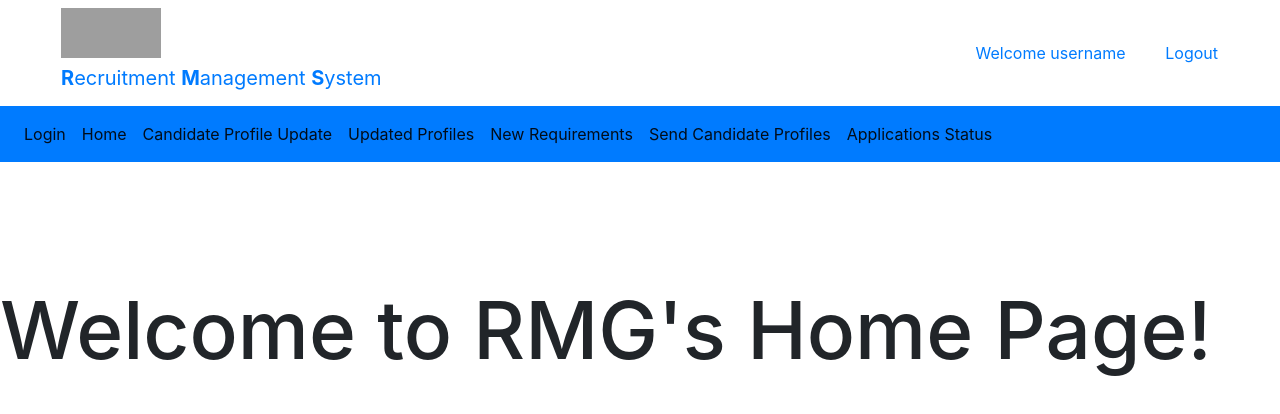
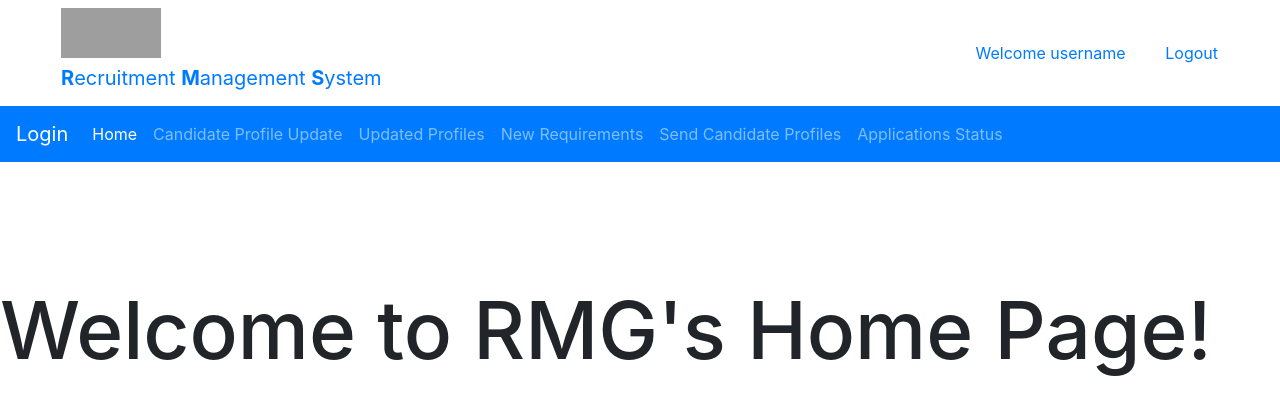
Before and after one commit to PatilS7/OPT101--RMS, a plain HTML site: page RMG_UI/index.html in a window 1280 px wide. Drawn offline with nearby package versions, Linux system fonts and the light colour scheme; grey boxes are pictures that could not be loaded.

Commit message:
Final UI for RMG Demo1

```diff
--- a/RMG_UI/index.html
+++ b/RMG_UI/index.html
@@ -18,8 +18,6 @@
 
 	<!-- Latest compiled JavaScript -->
 	<script src="https://maxcdn.bootstrapcdn.com/bootstrap/4.3.1/js/bootstrap.min.js"></script>
-
-
 
 	<title>Title</title>
 </head>
@@ -55,8 +53,12 @@
 	</header>
 </header>
 
-<nav class="navbar navbar-expand-sm bg-primary navbar-light" >
-	<ul class="nav navbar-nav">
+<!--<nav class="navbar navbar-expand-sm bg-primary navbar-light" >
+	<button class="navbar-toggler" type="button" data-toggle="collapse" data-target="#navbarText" aria-controls="navbarText" aria-expanded="false" aria-label="Toggle navigation">
+		<span class="navbar-toggler-icon"></span>
+	</button>
+	<div class="collapse navbar-collapse" id="navbarText">
+	<ul class="nav navbar-nav mr-auto">
 		<li class="nav-item active"><a class="nav-link"  href="./../index.html">Login</a></li>
 		<li class="nav-item active"><a class="nav-link"  href="./index.html">Home</a></li>
 		<li class="nav-item active"><a class="nav-link"  href="./rel_path/rmg_candidateUpdate.html">Candidate Profile Update</a></li>
@@ -65,7 +67,29 @@
 		<li class="nav-item active"><a class="nav-link"  href="./rel_path/rmg_sendCandidatesToAccount.html">Send Candidate Profiles</a></li>
 		<li class="nav-item active"><a class="nav-link"  href="./rel_path/rmg_candidateApplicationStatus.html">Applications Status</a></li>
 	</ul>
+	</div>
+</nav>-->
+
+<nav class="navbar navbar-expand-lg navbar-dark bg-primary">
+
+	<a class="navbar-brand" href="./../index.html">Login</a>
+	<button class="navbar-toggler" type="button" data-toggle="collapse" data-target="#navbarText" aria-controls="navbarText" aria-expanded="false" aria-label="Toggle navigation">
+		<span class="navbar-toggler-icon"></span>
+	</button>
+	<div class="collapse navbar-collapse" id="navbarText">
+		<ul class="navbar-nav mr-auto">
+			<li class="nav-item active">
+				<a class="nav-link" href="./index.html">Home<span class="sr-only">(current)</span></a>
+			</li>
+			<li class="nav-item"><a class="nav-link"  href="./rel_path/rmg_candidateUpdate.html">Candidate Profile Update</a></li>
+			<li class="nav-item"><a class="nav-link"  href="./rel_path/rmg_updatedProfileList.html">Updated Profiles</a></li>
+			<li class="nav-item"><a class="nav-link"  href="./rel_path/rmg_accountRequirement.html">New Requirements</a></li>
+			<li class="nav-item"><a class="nav-link"  href="./rel_path/rmg_sendCandidatesToAccount.html">Send Candidate Profiles</a></li>
+			<li class="nav-item"><a class="nav-link"  href="./rel_path/rmg_candidateApplicationStatus.html">Applications Status</a></li>
+		</ul>
+	</div>
 </nav>
+
 <br><br><br><br><br>
 <h1 style="font-size:80px">Welcome to RMG's Home Page!</h1>
 </body>
```
Also changed, not shown: RMG_UI/rel_path/rmg_candidateApplicationStatus.html (+1 -1 lines).
